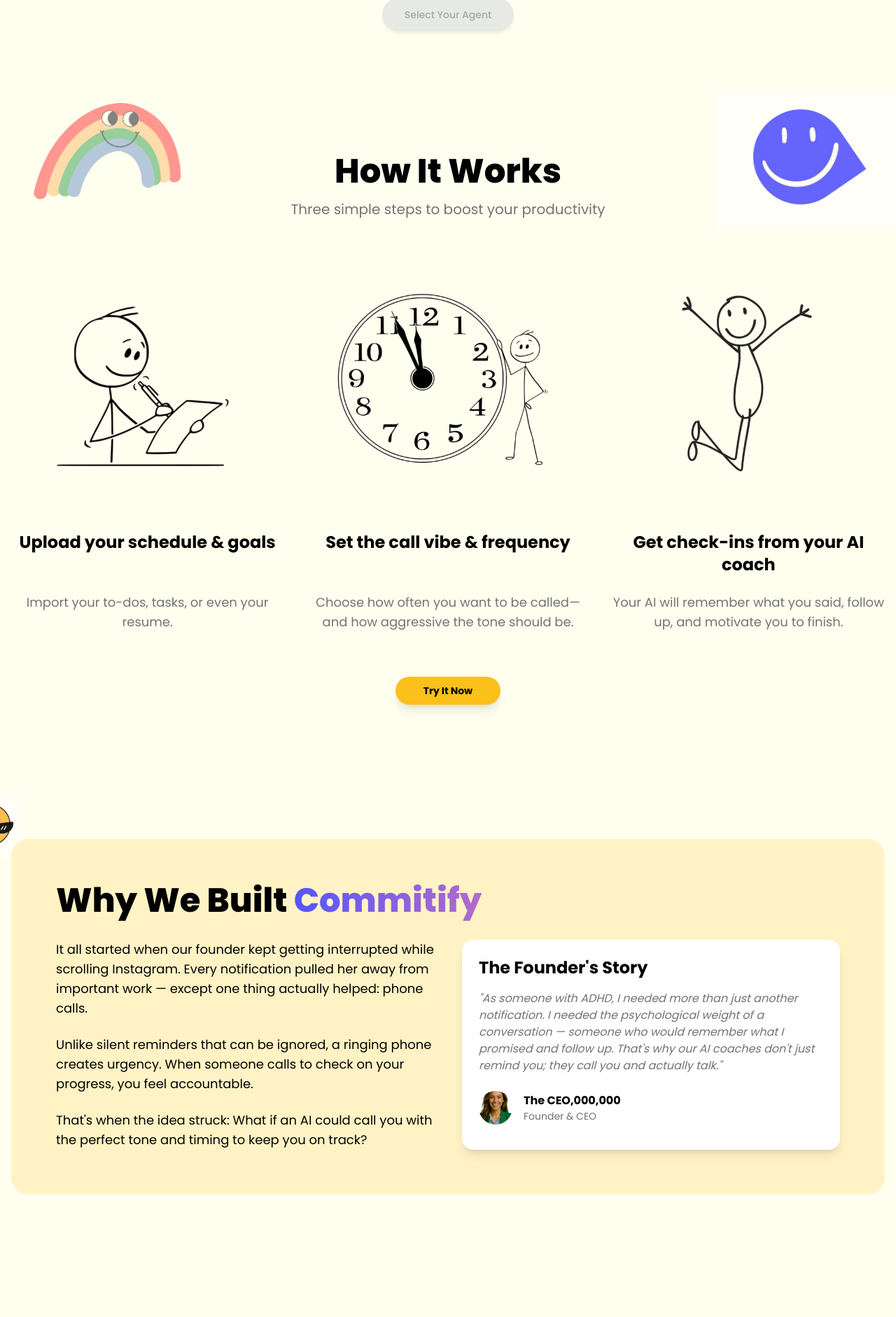
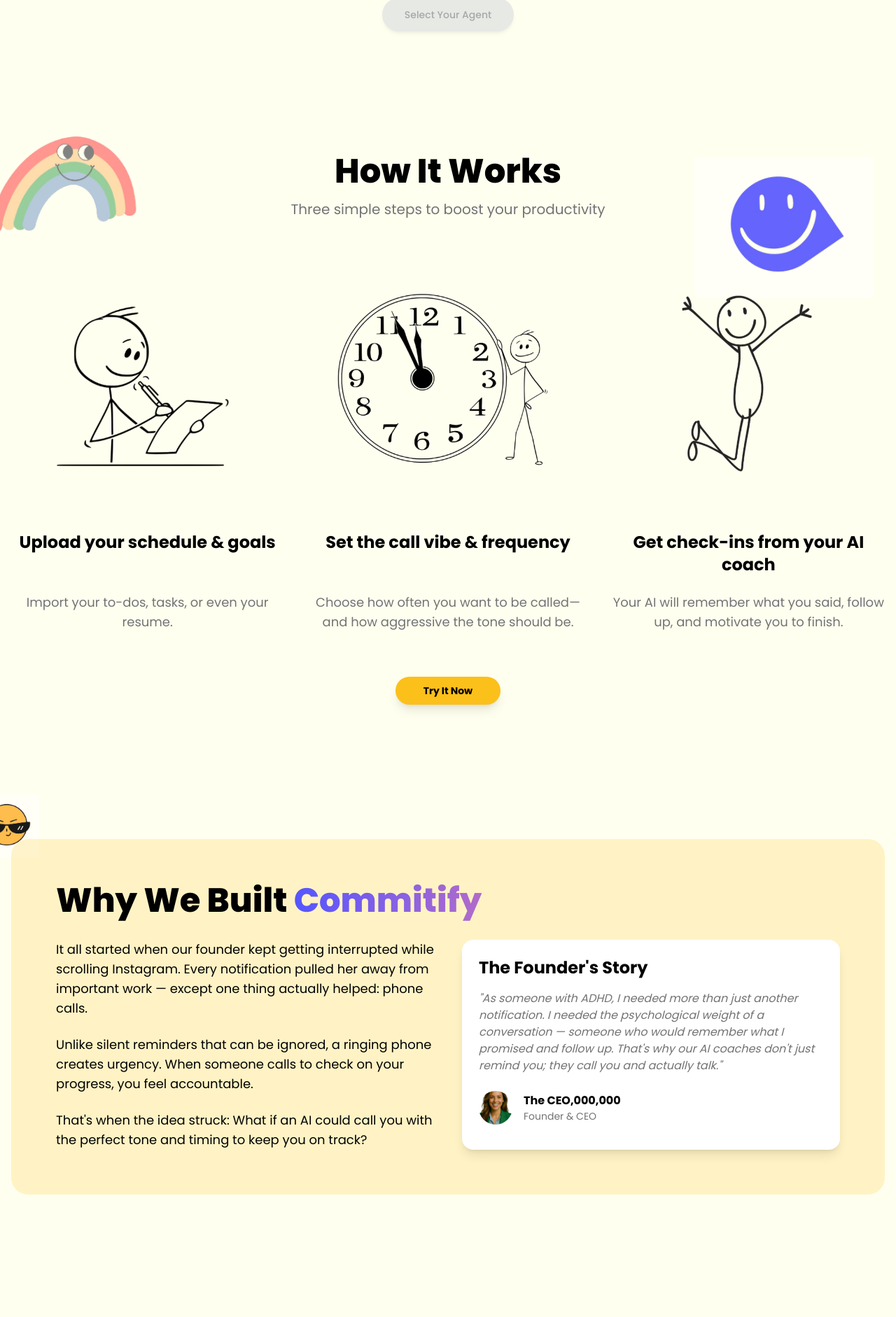
Before and after one commit to entrepreneursfirst/may-motivates-you, a React (Vite) app: page / in a window 1280 px wide. Shown: the part 1697-3579 px from the top of the page at 70% size. Built offline with nearby package versions, Linux system fonts and the light colour scheme.

Commit message:
Refactor: Position stickers relative to container
Move stickers in "How It Works" section to be positioned relative to the container to prevent them from extending to the margins on larger screens.

```diff
--- a/src/components/HowItWorks.tsx
+++ b/src/components/HowItWorks.tsx
@@ -29,22 +29,27 @@ const HowItWorks = () => {
   };
 
 return (
-  <section id="how-it-works" className="py-24 relative overflow-hidden">
-    {/* Rainbow Sticker - Added to the left of the header */}
-    <div className="absolute top-0 left-0 z-0 opacity-90">
+  <section id="how-it-works" className="py-24 overflow-hidden">
+    <div className="container mx-auto px-4 relative">
+      {/* Rainbow Sticker - Now positioned relative to container */}
+      <div className="absolute -left-16 -top-12 z-0 opacity-90">
         <img
           src="/lovable-uploads/c967a7e7-5403-4fe3-ba1e-52fa5eba1841.png"
           alt="Rainbow sticker"
-        className="w-80 md:w-80 lg:w-80 object-contain"
+          className="w-64 md:w-72 lg:w-80 object-contain"
         />
       </div>
 
-      {/* Smiley Sticker */}
-      <div className="absolute top-1 left-[calc(50%168rem)] md:left-[calc(50%+24rem)] z-0 opacity-90">
-        <img src="/lovable-uploads/f3b4d8ae-527f-4545-9a2d-e5e13253d587.png" alt="Smiley sticker" className="w-48 md:w-64 object-contain" />
+      {/* Smiley Sticker - Also positioned relative to container */}
+      <div className="absolute top-1 right-0 md:right-4 lg:right-8 z-0 opacity-90">
+        <img
+          src="/lovable-uploads/f3b4d8ae-527f-4545-9a2d-e5e13253d587.png"
+          alt="Smiley sticker"
+          className="w-48 md:w-64 object-contain"
+        />
       </div>
 
-      <div className="container mx-auto px-4 relative z-10">
+      <div className="relative z-10">
         <h2 className="text-4xl md:text-5xl font-extrabold text-center mb-4">
           How It Works
         </h2>
@@ -130,6 +135,7 @@ return (
           </Button>
         </div>
       </div>
+    </div>
   </section>
   );
 };
--- a/src/components/WhyWeBuiltThis.tsx
+++ b/src/components/WhyWeBuiltThis.tsx
@@ -4,15 +4,14 @@ import { Card, CardHeader, CardTitle, CardContent } from "@/components/ui/card";
 
 const WhyWeBuiltThis = () => {
   return (
-    <section id="why" className="py-24 relative overflow-hidden">
-      <div className="container mx-auto px-4">
-        <div className="relative">
-          {/* Added sticker positioned relative to the left of the header */}
-          <div className="absolute -left-10 -top-16 md:-left-16 lg:-left-20 w-16 md:w-20 lg:w-24 z-0 opacity-90">
+    <section id="why" className="py-24 overflow-hidden">
+      <div className="container mx-auto px-4 relative">
+        {/* Added sticker positioned relative to container */}
+        <div className="absolute -left-10 -top-16 z-0 opacity-90">
           <img
             src="/lovable-uploads/99634d53-7783-4dd8-a3d9-bf614fb19fcf.png"
             alt="Cool sticker"
-              className="w-full h-auto"
+            className="w-16 md:w-20 lg:w-24 h-auto"
           />
         </div>
 
@@ -58,7 +57,6 @@ const WhyWeBuiltThis = () => {
           </div>
         </div>
       </div>
-      </div>
     </section>
   );
 };
```
Lines whose indentation alone changed are shown as unchanged.
